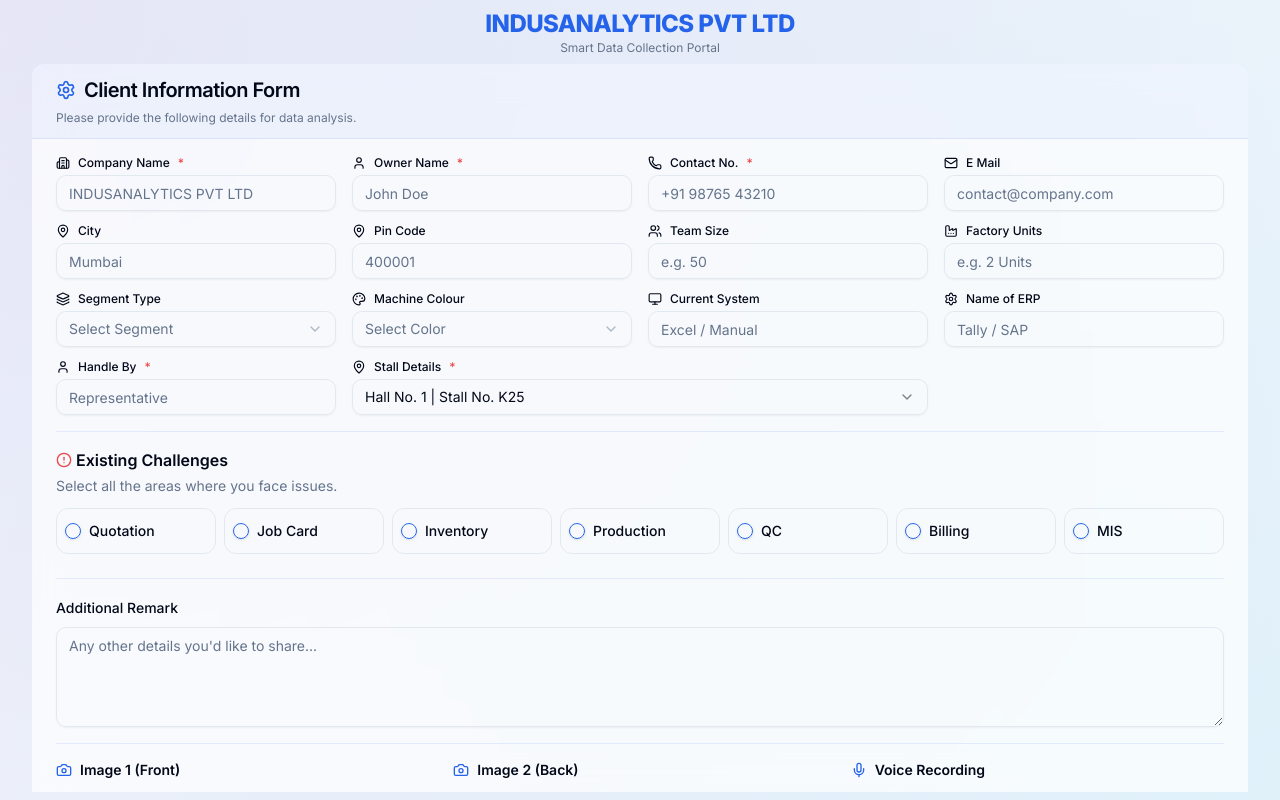
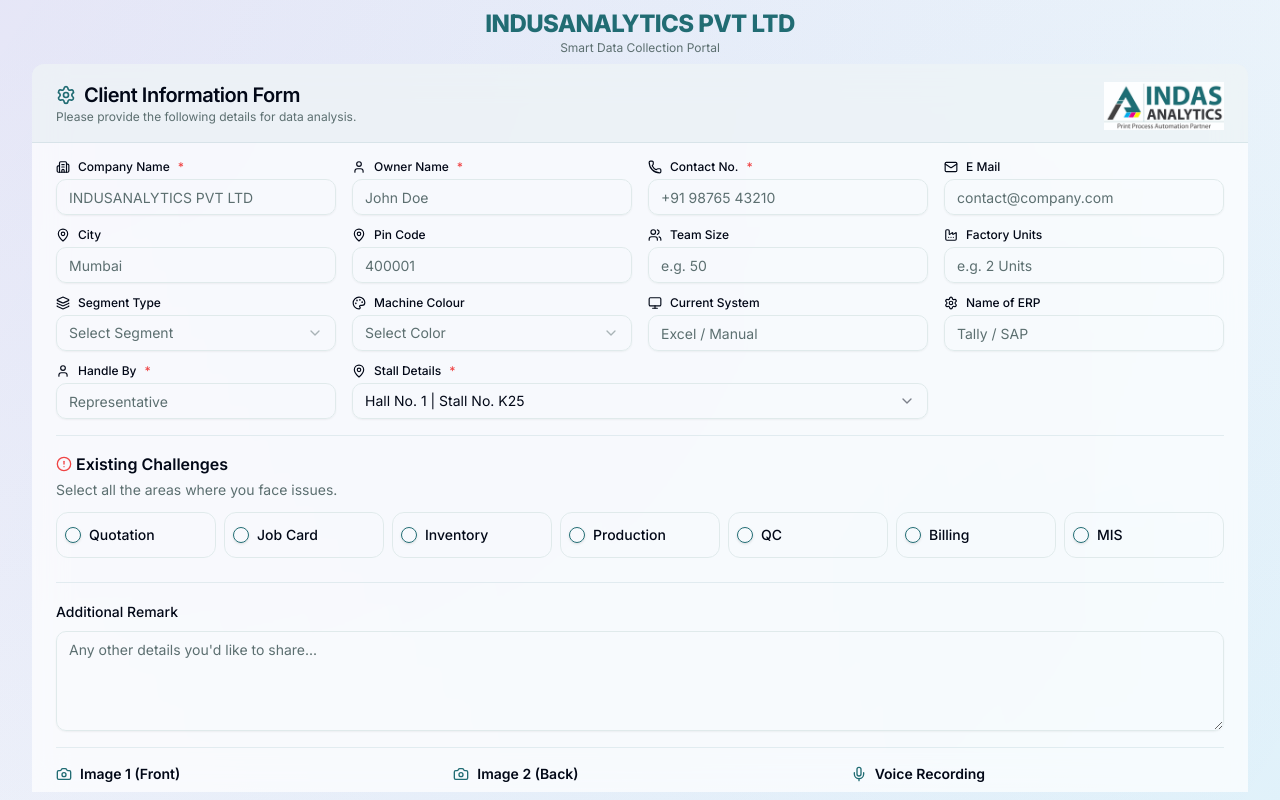
Before and after one commit to ishwar264/Pamex, a Next.js app: page / in a window 1280 px wide. Built offline with nearby package versions, Linux system fonts and the light colour scheme.

Commit message:
first commit

```diff
--- a/src/app/globals.css
+++ b/src/app/globals.css
@@ -13,24 +13,24 @@
     --popover: 0 0% 100%;
     --popover-foreground: 222.2 84% 4.9%;
 
-    --primary: 221.2 83.2% 53.3%;
+    --primary: 185 55% 29%;
     --primary-foreground: 210 40% 98%;
 
-    --secondary: 210 40% 96.1%;
-    --secondary-foreground: 222.2 47.4% 11.2%;
+    --secondary: 185 20% 96%;
+    --secondary-foreground: 185 80% 10%;
 
-    --muted: 210 40% 96.1%;
-    --muted-foreground: 215.4 16.3% 46.9%;
+    --muted: 185 20% 96%;
+    --muted-foreground: 185 10% 40%;
 
-    --accent: 210 40% 96.1%;
-    --accent-foreground: 222.2 47.4% 11.2%;
+    --accent: 185 20% 96%;
+    --accent-foreground: 185 80% 10%;
 
     --destructive: 0 84.2% 60.2%;
     --destructive-foreground: 210 40% 98%;
 
-    --border: 214.3 31.8% 91.4%;
-    --input: 214.3 31.8% 91.4%;
-    --ring: 221.2 83.2% 53.3%;
+    --border: 185 20% 90%;
+    --input: 185 20% 90%;
+    --ring: 185 55% 29%;
 
     --radius: 0.75rem;
   }
@@ -45,24 +45,24 @@
     --popover: 222.2 84% 4.9%;
     --popover-foreground: 210 40% 98%;
 
-    --primary: 217.2 91.2% 59.8%;
-    --primary-foreground: 222.2 47.4% 11.2%;
+    --primary: 185 55% 55%;
+    --primary-foreground: 185 80% 10%;
 
-    --secondary: 217.2 32.6% 17.5%;
+    --secondary: 185 30% 15%;
     --secondary-foreground: 210 40% 98%;
 
-    --muted: 217.2 32.6% 17.5%;
-    --muted-foreground: 215 20.2% 65.1%;
+    --muted: 185 30% 15%;
+    --muted-foreground: 185 10% 65%;
 
-    --accent: 217.2 32.6% 17.5%;
+    --accent: 185 30% 15%;
     --accent-foreground: 210 40% 98%;
 
     --destructive: 0 62.8% 30.6%;
     --destructive-foreground: 210 40% 98%;
 
-    --border: 217.2 32.6% 17.5%;
-    --input: 217.2 32.6% 17.5%;
-    --ring: 224.3 76.3% 48%;
+    --border: 185 30% 20%;
+    --input: 185 30% 20%;
+    --ring: 185 55% 55%;
   }
 }
 
--- a/src/components/DataCollectionForm.tsx
+++ b/src/components/DataCollectionForm.tsx
@@ -363,14 +363,23 @@
 
     return (
         <Card className="glass-card border-none overflow-hidden">
-            <CardHeader className="bg-primary/5 border-b border-primary/10 py-3">
-                <CardTitle className="flex items-center gap-2 text-xl">
-                    <Settings className="w-5 h-5 text-primary" />
-                    Client Information Form
-                </CardTitle>
-                <CardDescription className="text-xs">
-                    Please provide the following details for data analysis.
-                </CardDescription>
+            <CardHeader className="bg-primary/5 border-b border-primary/10 py-3 flex flex-row items-center justify-between gap-4">
+                <div className="flex flex-col">
+                    <CardTitle className="flex items-center gap-2 text-lg md:text-xl">
+                        <Settings className="w-5 h-5 text-primary" />
+                        Client Information Form
+                    </CardTitle>
+                    <CardDescription className="text-[10px] md:text-xs">
+                        Please provide the following details for data analysis.
+                    </CardDescription>
+                </div>
+                <div className="shrink-0">
+                    <img
+                        src="/logo.png"
+                        alt="Indas Analytics Logo"
+                        className="h-8 md:h-12 w-auto object-contain"
+                    />
+                </div>
             </CardHeader>
             <CardContent className="pt-4">
                 <Form {...form}>
```
Also changed, not shown: public/logo.png (added).
